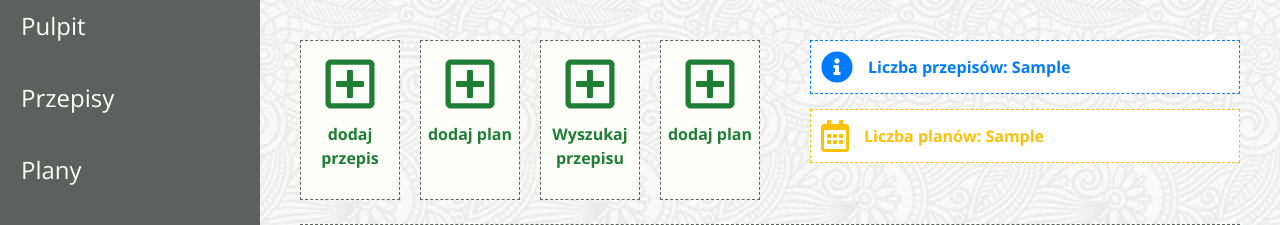
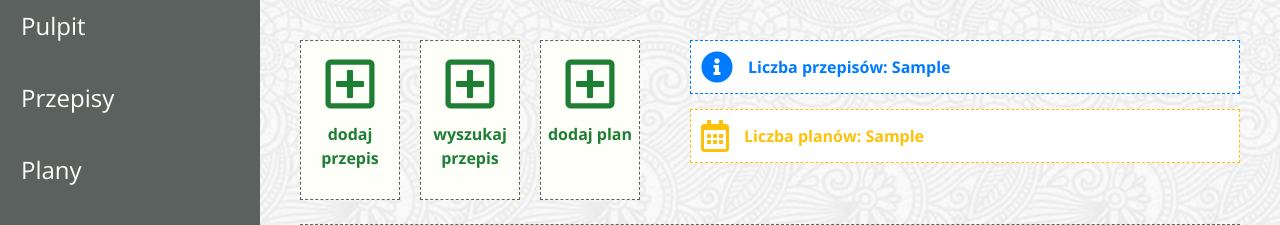
Before and after one commit to zooyl/Jedzonko-ScrumProject, a Django app: template jedzonko/templates/dashboard.html in a window 1280 px wide. Shown: the part 84-309 px from the top of the page. Run offline with Django 3.2, Linux system fonts and the light colour scheme; the template is opened without the code that fills it: most values are stand-ins (such as "Sample title", 1, 10 or a date in 2020); some libraries are stand-ins or nearby versions; some web fonts are replaced.

Commit message:
monday 22:22

```diff
--- a/jedzonko/templates/dashboard.html
+++ b/jedzonko/templates/dashboard.html
@@ -10,23 +10,17 @@
                </a>
            </div>
            <div class="menu-item border-dashed">
+                <a href="/recipe/search">
+                    <i class="far fa-plus-square icon-plus-square"></i>
+                    <span class="title">wyszukaj przepis</span>
+                </a>
+            </div>
+           <div class="menu-item border-dashed">
                <a href="/plan/add">
                    <i class="far fa-plus-square icon-plus-square"></i>
                    <span class="title">dodaj plan</span>
                </a>
            </div>
-            <div class="menu-item border-dashed">
-                <a href="/recipe/search">
-                    <i class="far fa-plus-square icon-plus-square"></i>
-                    <span class="title">Wyszukaj przepisu</span>
-                </a>
-            </div>
-            <div class="menu-item border-dashed">
-                <a href="/plan/add">
-                    <i class="far fa-plus-square icon-plus-square"></i>
-                    <span class="title">dodaj plan</span>
-                </a>
-            </div>
         </div>
         <div class="dashboard-alerts">
             <div class="alert-item alert-info">
--- a/scrumlab/urls.py
+++ b/scrumlab/urls.py
@@ -18,7 +18,6 @@ from django.urls import path
 from jedzonko.views import IndexView, Form, PlanAdd, RecipesList, recipe_details, Randomize, \
     main, about, contact, Modify, del_recipe, PlanList, PlanDetails, del_plan, plan_details, \
     EditPlan, details_delete, random_recipe, SearchRecipe, CreateInfo
-
 
 
 urlpatterns = [
```
Also changed, not shown: jedzonko/views.py (+7 -0 lines).
